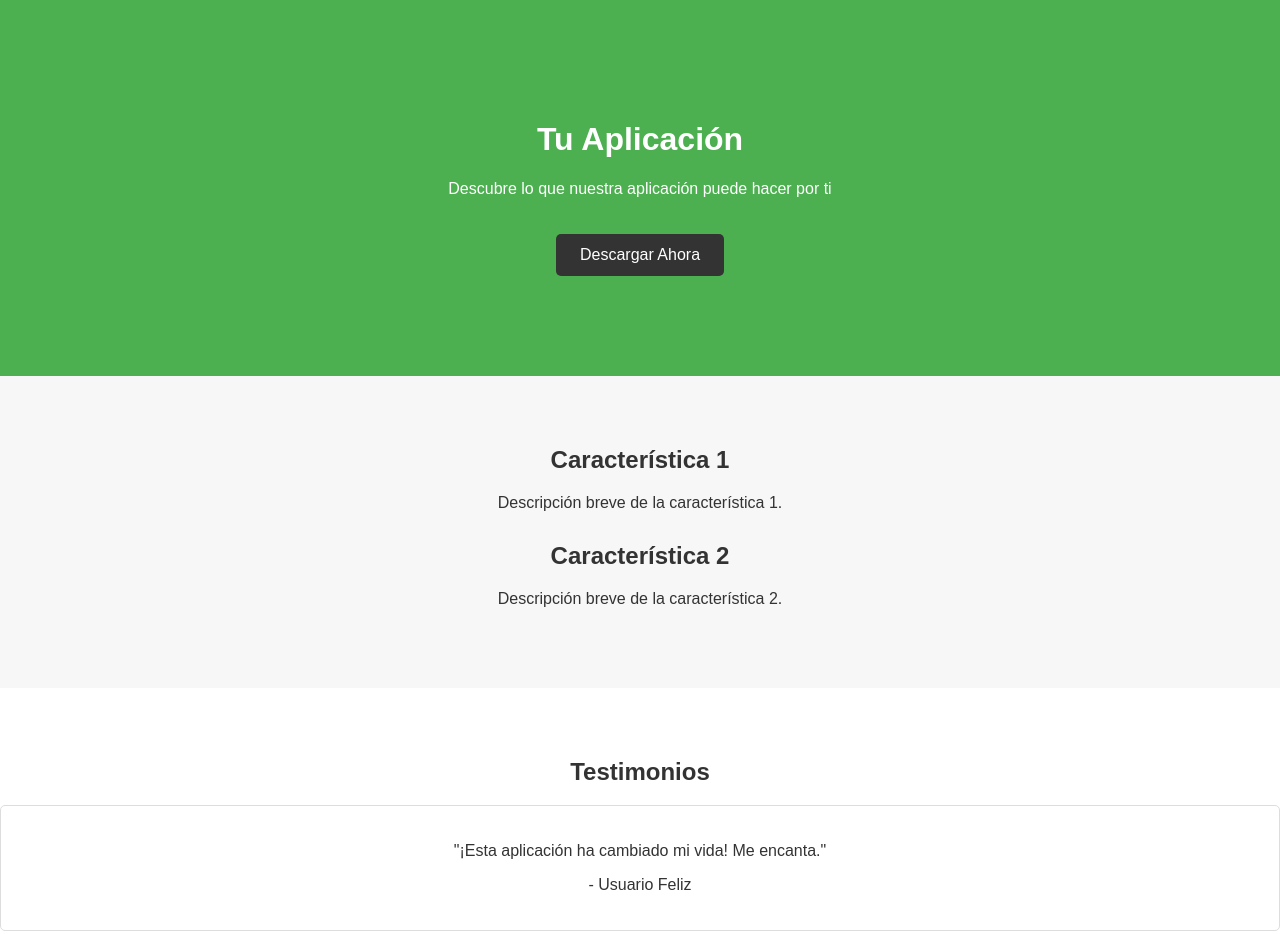
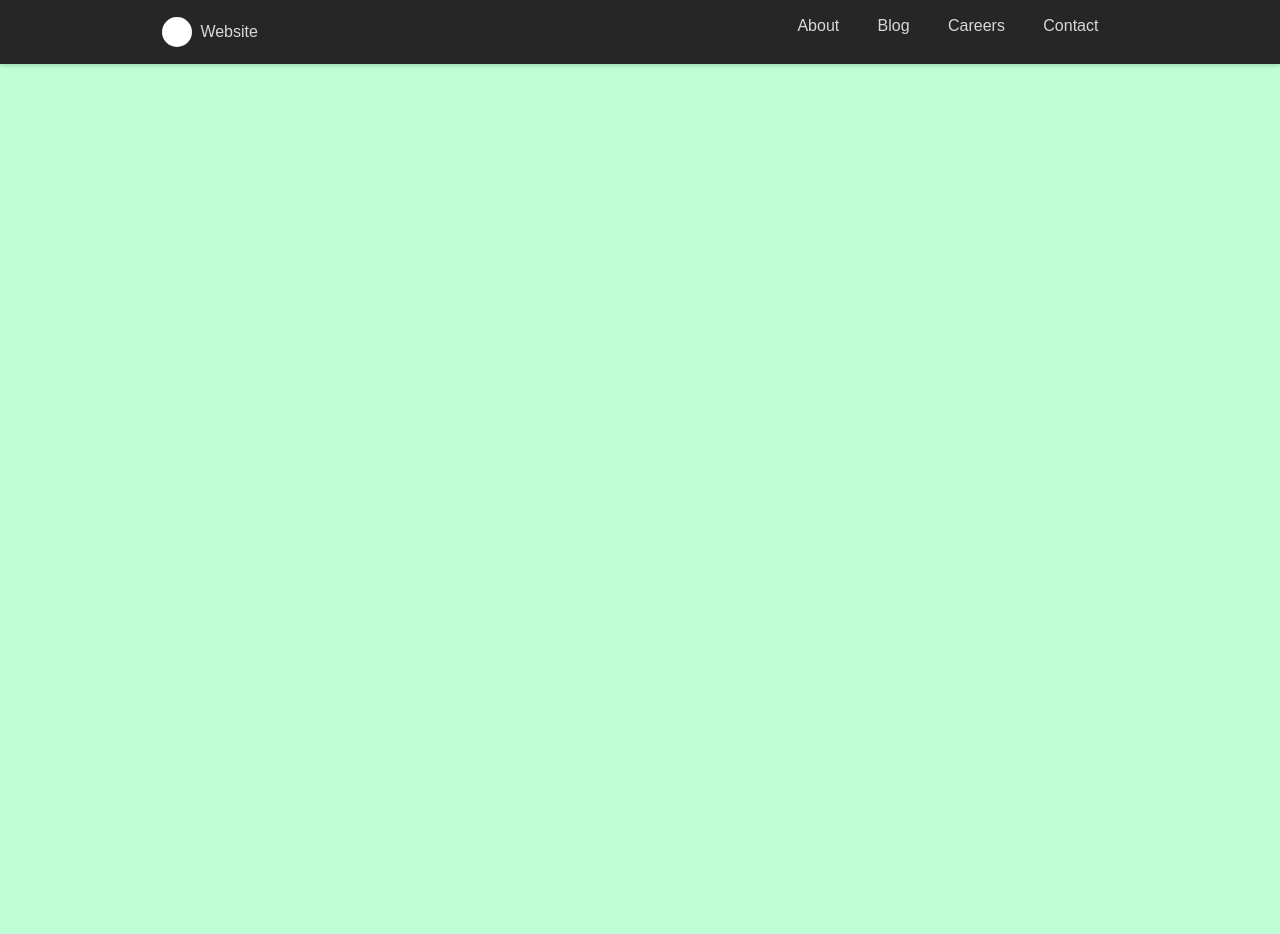
Before and after one commit to PatoGonzalezz/HospitAPP-Web, a plain HTML site: page index.html in a window 1280 px wide. Shown: the top 934 px of the page. After the commit the page ends 800 px from the top, so only its background shows below. Drawn offline with Linux system fonts and the light colour scheme.

Commit message:
Se crea nav-bar

```diff
--- a/index.html
+++ b/index.html
@@ -1,46 +1,46 @@
 <!DOCTYPE html>
-<html lang="es">
+<html lang="en">
 	<head>
-  <meta charset="UTF-8">
-  <title>¡Tu Aplicación! - Promoción</title>
-  <link rel="stylesheet" href="styles.css">
+		<meta charset="UTF-8" />
+		<meta name="viewport" content="width=device-width, initial-scale=1.0" />
+		<meta http-equiv="X-UA-Compatible" content="ie=edge" />
+		<link rel="stylesheet" href="styles.css" />
+		<title>Responsive Navbar</title>
 	</head>
 	<body>
-
-  <header class="hero">
-    <div class="hero-content">
-      <h1>Tu Aplicación</h1>
-      <p>Descubre lo que nuestra aplicación puede hacer por ti</p>
-      <a href="#descarga" class="cta-btn">Descargar Ahora</a>
+		<header id="navbar">
+			<nav class="navbar-container container">
+				<a href="/" class="home-link">
+					<div class="navbar-brand"></div>
+					Website
+				</a>
+				<button
+					type="button"
+					class="navbar-toggle"
+					aria-label="Open navigation menu"
+				>
+					<span class="icon-bar"></span>
+					<span class="icon-bar"></span>
+					<span class="icon-bar"></span>
+				</button>
+				<div class="navbar-menu">
+					<ul class="navbar-links">
+						<li class="navbar-item">
+							<a href="/about" class="navbar-link">About</a>
+						</li>
+						<li class="navbar-item">
+							<a href="/blog" class="navbar-link">Blog</a>
+						</li>
+						<li class="navbar-item">
+							<a href="/careers" class="navbar-link">Careers</a>
+						</li>
+						<li class="navbar-item">
+							<a href="/contact" class="navbar-link">Contact</a>
+						</li>
+					</ul>
 				</div>
+			</nav>
 		</header>
-
-  <section class="features">
-    <div class="feature">
-      <h2>Característica 1</h2>
-      <p>Descripción breve de la característica 1.</p>
-    </div>
-    <div class="feature">
-      <h2>Característica 2</h2>
-      <p>Descripción breve de la característica 2.</p>
-    </div>
-    <!-- Agrega más características si es necesario -->
-  </section>
-
-  <section class="testimonials">
-    <h2>Testimonios</h2>
-    <div class="testimonial">
-      <p>"¡Esta aplicación ha cambiado mi vida! Me encanta."</p>
-      <p>- Usuario Feliz</p>
-    </div>
-    <!-- Agrega más testimonios si es necesario -->
-  </section>
-
-  <section id="descarga" class="download">
-    <h2>¡Descarga ahora!</h2>
-    <a href="#" class="cta-btn">Descargar</a>
-  </section>
-
-  <script src="script.js"></script>
+		<script src="index.js"></script>
 	</body>
 </html>
--- a/index.js
+++ b/index.js
@@ -0,0 +1,20 @@
+const navbar = document.getElementById("navbar");
+const navbarToggle = navbar.querySelector(".navbar-toggle");
+
+function openMobileNavbar() {
+    navbar.classList.add("opened");
+    navbarToggle.setAttribute("aria-label", "close navigation menu.");
+}
+
+function closeMobileNavbar() {
+    navbar.classList.remove("opened");
+    navbarToggle.setAttribute("aria-label", "Open navigation menu.");
+}
+
+navbarToggle.addEventListener("click", () => {
+    if (navbar.classList.contains("opened")) {
+        closeMobileNavbar();
+    } else {
+        openMobileNavbar();
+    }
+})
--- a/styles.css
+++ b/styles.css
@@ -1,69 +1,200 @@
-/* Estilos generales */
-body {
-    font-family: 'Arial', sans-serif;
+:root {
+	--navbar-bg-color: hsl(0, 0%, 15%);
+	--navbar-text-color: hsl(0, 0%, 85%);
+	--navbar-text-color-focus: white;
+	--navbar-bg-contrast: hsl(0, 0%, 25%);
+}
+
+* {
+	box-sizing: border-box;
 	margin: 0;
 	padding: 0;
-    color: #333;
-    background-color: #f7f7f7;
 }
 
-  /* Estilos del encabezado */
-  .hero {
-    background-color: #4CAF50;
-    color: white;
-    text-align: center;
-    padding: 100px 0;
+body {
+	height: 100vh;
+	font-family: Arial, Helvetica, sans-serif;
+	line-height: 1.6;
+	background-color: rgb(192, 255, 213);
 }
 
-  .hero-content {
-    max-width: 600px;
+.container {
+	max-width: 1000px;
+	padding: 0 1.4rem;
 	margin: 0 auto;
 }
 
-  /* Estilos de los botones */
-  .cta-btn {
-    display: inline-block;
-    padding: 12px 24px;
-    text-decoration: none;
-    color: white;
-    background-color: #333;
-    border-radius: 5px;
-    margin-top: 20px;
-    transition: background-color 0.3s ease;
+#navbar {
+	--navbar-height: 64px;
+	position: fixed;
+	height: var(--navbar-height);
+	background-color: var(--navbar-bg-color);
+	left: 0;
+	right: 0;
+	box-shadow: 0 2px 4px rgba(0, 0, 0, 0.15);
 }
 
-  .cta-btn:hover {
-    background-color: #555;
+.navbar-container {
+	display: flex;
+	justify-content: space-between;
+	height: 100%;
+	align-items: center;
 }
 
-  /* Estilos de las características */
-  .features {
-    text-align: center;
-    padding: 50px 0;
+.navbar-item {
+	margin: 0.4em;
+	width: 100%;
 }
 
-  .feature {
-    margin-bottom: 30px;
+.home-link,
+.navbar-link {
+	color: var(--navbar-text-color);
+	transition: color 0.3s ease-in-out;
+	text-decoration: none;
+	display: flex;
+	font-weight: 400;
+	align-items: center;
+	transition: background-color 0.3s ease-in-out, color 0.3s ease-in-out;
 }
 
-  /* Estilos de los testimonios */
-  .testimonials {
-    text-align: center;
-    padding: 50px 0;
-    background-color: #fff;
+.home-link:focus,
+.home-link:hover {
+	color: var(--navbar-text-color-focus);
 }
 
-  .testimonial {
-    border: 1px solid #ddd;
+.navbar-link {
+	justify-content: center;
+	width: 100%;
+	padding: 0.4em 0.8em;
 	border-radius: 5px;
-    padding: 20px;
-    margin-bottom: 20px;
 }
 
-  /* Estilos de la sección de descarga */
-  .download {
-    text-align: center;
-    padding: 100px 0;
-    background-color: #4CAF50;
-    color: white;
+.navbar-link:focus,
+.navbar-link:hover {
+	color: var(--navbar-text-color-focus);
+	background-color: var(--navbar-bg-contrast);
 }
+
+.navbar-brand {
+	background-color: var(--navbar-text-color-focus);
+	border-radius: 50%;
+	width: 30px;
+	height: 30px;
+	margin-right: 0.5em;
+}
+
+.navbar-toggle {
+	cursor: pointer;
+	border: none;
+	background-color: transparent;
+	width: 40px;
+	height: 40px;
+	display: flex;
+	align-items: center;
+	justify-content: center;
+	flex-direction: column;
+}
+
+.icon-bar {
+	display: block;
+	width: 25px;
+	height: 4px;
+	margin: 2px;
+	transition: background-color 0.3s ease-in-out, transform 0.3s ease-in-out,
+		opacity 0.3s ease-in-out;
+	background-color: var(--navbar-text-color);
+}
+
+.navbar-toggle:focus .icon-bar,
+.navbar-toggle:hover .icon-bar {
+	background-color: var(--navbar-text-color-focus);
+}
+
+#navbar.opened .navbar-toggle .icon-bar:first-child,
+#navbar.opened .navbar-toggle .icon-bar:last-child {
+	position: absolute;
+	margin: 0;
+	width: 30px;
+}
+
+#navbar.opened .navbar-toggle .icon-bar:first-child {
+	transform: rotate(45deg);
+}
+
+#navbar.opened .navbar-toggle .icon-bar:nth-child(2) {
+	opacity: 0;
+}
+
+#navbar.opened .navbar-toggle .icon-bar:last-child {
+	transform: rotate(-45deg);
+}
+
+.navbar-menu {
+	position: fixed;
+	top: var(--navbar-height);
+	bottom: 0;
+	transition: opacity 0.3s ease-in-out, visibility 0.3s ease-in-out;
+	opacity: 0;
+	visibility: hidden;
+	left: 0;
+	right: 0;
+}
+
+#navbar.opened .navbar-menu {
+	background-color: rgba(0, 0, 0, 0.4);
+	opacity: 1;
+	visibility: visible;
+}
+
+.navbar-links {
+	list-style-type: none;
+	max-height: 0;
+	overflow: hidden;
+	position: absolute;
+	background-color: var(--navbar-bg-color);
+	display: flex;
+	flex-direction: column;
+	align-items: center;
+	left: 0;
+	right: 0;
+	margin: 1.4rem;
+	border-radius: 5px;
+	box-shadow: 0 0 20px rgba(0, 0, 0, 0.3);
+}
+
+#navbar.opened .navbar-links {
+	padding: 1em;
+	max-height: none;
+}
+
+@media screen and (min-width: 700px) {
+	.navbar-toggle {
+		display: none;
+	}
+
+	#navbar .navbar-menu,
+	#navbar.opened .navbar-menu {
+		visibility: visible;
+		opacity: 1;
+		position: static;
+		display: block;
+		height: 100%;
+	}
+
+	#navbar .navbar-links,
+	#navbar.opened .navbar-links {
+		margin: 0;
+		padding: 0;
+		box-shadow: none;
+		position: static;
+		flex-direction: row;
+		list-style-type: none;
+		max-height: max-content;
+		width: 100%;
+		height: 100%;
+	}
+
+	#navbar .navbar-link:last-child {
+		margin-right: 0;
+	}
+}
```
Lines whose indentation alone changed are shown as unchanged.
